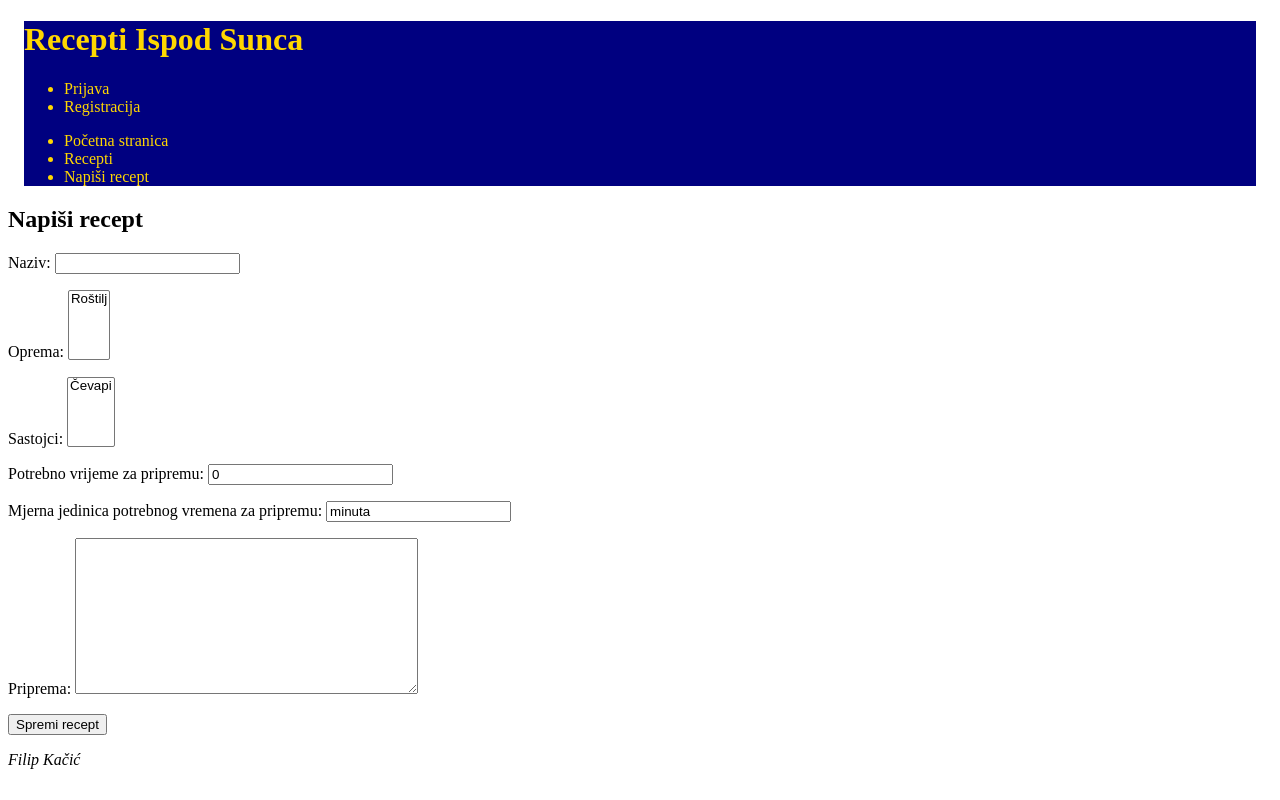
After one commit to FilipKacic/ReceptiIspodSunca, a Django app: page /main/write_a_recipe in a window 1280 px wide. The commit adds this page. Run offline with Django 3.2, Linux system fonts and the light colour scheme; data comes from the database, SQL or seed files in the repository.

Commit message:
list of recipes and adding recipes
lets goooo

```diff
--- a/ReceptiIspodSunca/settings.py
+++ b/ReceptiIspodSunca/settings.py
@@ -45,7 +45,7 @@ MIDDLEWARE = [
     'django.contrib.sessions.middleware.SessionMiddleware',
     'django.middleware.common.CommonMiddleware',
     'django.middleware.csrf.CsrfViewMiddleware',
-    'django.contrib.auth.middleware.AuthenticationMiddleware',
+    'django.contrib.auth.middleware.AuthenticationMiddleware', # used
     'django.contrib.messages.middleware.MessageMiddleware',
     'django.middleware.clickjacking.XFrameOptionsMiddleware',
 ]
@@ -139,3 +139,4 @@ STATICFILES_DIRS = [
 DEFAULT_AUTO_FIELD = 'django.db.models.BigAutoField'
 
 LOGIN_REDIRECT_URL = '/main/homepage'
+LOGOUT_REDIRECT_URL = '/main/homepage'
--- a/main/forms.py
+++ b/main/forms.py
@@ -1,6 +1,9 @@
 from django.contrib.auth import authenticate, login
 from django.contrib.auth.forms import UserCreationForm
 from django.shortcuts import redirect, render
+
+from django import forms
+from .models import Recipe
 
 def register(request):
     if request.method == 'POST':
@@ -21,3 +24,17 @@ def register(request):
 
     context = {'form': form}
     return render(request, 'registration/register.html', context)
+
+
+class RecipeForm(forms.ModelForm):
+    class Meta:
+        model = Recipe
+        fields = ['name', 'equipment', 'ingredients', 'timeNeeded', 'timeNeededMeasuringUnit', 'preperation']
+        labels = {
+            'name': 'Naziv',
+            'equipment': 'Oprema',
+            'ingredients': 'Sastojci',
+            'timeNeeded': 'Potrebno vrijeme za pripremu',
+            'timeNeededMeasuringUnit': 'Mjerna jedinica potrebnog vremena za pripremu',
+            'preperation': 'Priprema'
+        }
--- a/main/models.py
+++ b/main/models.py
@@ -22,9 +22,9 @@ class Recipe(models.Model):
     equipment = models.ManyToManyField(Equipment)
     ingredients = models.ManyToManyField(Ingredient)
 
-    preparationTimeNeeded = models.IntegerField()
-    preparationTimeMeasuringUnit = models.CharField(max_length=8, default='minutes')
-    preparationItself = models.TextField()
+    timeNeeded = models.IntegerField(default='0')
+    timeNeededMeasuringUnit = models.CharField(max_length=8, default='minuta')
+    preperation = models.TextField()
 
     def __str__(self):
         return self.name
--- a/main/urls.py
+++ b/main/urls.py
@@ -9,4 +9,5 @@ app_name = 'main'
 urlpatterns = [
     path('homepage', views.homepage, name='homepage'),
     path('recipes', views.recipes, name='recipes'),
+    path('write_a_recipe', views.write_a_recipe, name='write_a_recipe'),
 ] + static(settings.STATIC_URL, document_root=settings.STATIC_ROOT)
--- a/main/views.py
+++ b/main/views.py
@@ -1,8 +1,22 @@
-from django.shortcuts import render
+from django.shortcuts import render, redirect
+
+from .models import Recipe
+from .forms import RecipeForm
 
 ## Create your views here.
 def homepage(request):
     return render(request, 'main/homepage.html')
 
 def recipes(request):
-    return render(request, 'main/recipes.html')
+    recipes = Recipe.objects.all()
+    return render(request, 'main/recipes.html', {'recipes': recipes})
+
+def write_a_recipe(request):
+    if request.method == 'POST':
+        form = RecipeForm(request.POST)
+        if form.is_valid():
+            form.save()
+            return redirect('recipe_list')  # Redirect to a page displaying a list of recipes
+    else:
+        form = RecipeForm()
+    return render(request, 'main/write_a_recipe.html', {'form': form})
--- a/static/styles.css
+++ b/static/styles.css
@@ -1,3 +1,13 @@
-body {
-    background-color: gold;
+header {
+    color: gold;
+    background-color: navy;
+    margin: 1em;
 }
+
+a {
+    color: inherit;
+    text-decoration: none;
+}
+a:hover {
+    font-weight: bold;
+}
--- a/templates/base_generic.html
+++ b/templates/base_generic.html
@@ -11,12 +11,27 @@
 <body>
     <header>
         <h1>Recepti Ispod Sunca</h1>
+        {% if user.is_authenticated %}
+            <p>Prijavljeni korisnik: {{ user.username }}</p>
+            <form action="{% url 'logout' %}" method="post">
+                {% csrf_token %}
+                <input type="submit" value="Odjavi se">
+            </form>
+        {% else %}
+            <ul>
+                <li><a href="/accounts/login">Prijava</a></li>
+                {% block login %}
+                {% endblock %}
+                <li><a href="/accounts/register">Registracija</a></li>
+                {% block register %}
+                {% endblock %}
+            </ul>
+        {% endif %}
         <nav>
             <ul>
                 <li><a href="/main/homepage">Početna stranica</a></li>
                 <li><a href="/main/recipes">Recepti</a></li>
-                <li><a href="/accounts/login">Login</a></li>
-                <li><a href="/accounts/register">Registracija</a></li>
+                <li><a href="/main/write_a_recipe">Napiši recept</a></li>
             </ul>
         </nav>
     </header>
@@ -27,7 +42,7 @@
         </div>
     </main>
     <footer>
-        <p>Filip Kačić</p>
+        <p><i>Filip Kačić</i></p>
     </footer>
 </body>
 </html>
--- a/templates/main/homepage.html
+++ b/templates/main/homepage.html
@@ -1,4 +1,6 @@
 {% extends "base_generic.html" %}
+
 {% block content %}
     <h2>Početna stranica</h2>
+    <p>Dobrodošli na početnu stranicu.</p>
 {% endblock %}
--- a/templates/main/recipes.html
+++ b/templates/main/recipes.html
@@ -1,4 +1,9 @@
 {% extends "base_generic.html" %}
 {% block content %}
     <h2>Recepti</h2>
+    <ul>
+        {% for recipe in recipes %}
+        <li>{{ recipe.name }}</li>
+        {% endfor %}
+    </ul>
 {% endblock %}
--- /dev/null
+++ b/templates/main/write_a_recipe.html
@@ -0,0 +1,9 @@
+{% extends "base_generic.html" %}
+{% block content %}
+    <h2>Napiši recept</h2>
+    <form method="post">
+        {% csrf_token %}
+        {{ form.as_p }}
+        <button type="submit">Spremi recept</button>
+    </form>
+{% endblock %}
```
Also changed, not shown: templates/registration/login.html (+10 -8 lines), templates/registration/logout.html (added, +8 -0 lines), templates/registration/register.html (+20 -5 lines), db.sqlite3, main/migrations/0004_auto_20240424_1558.py (added), main/migrations/0005_auto_20240424_1603.py (added), main/migrations/0006_auto_20240424_1611.py (added).
